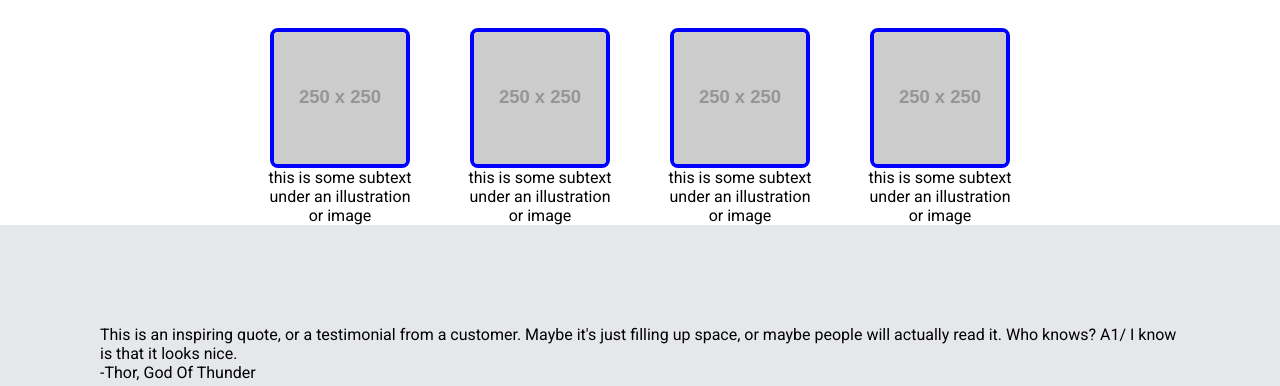
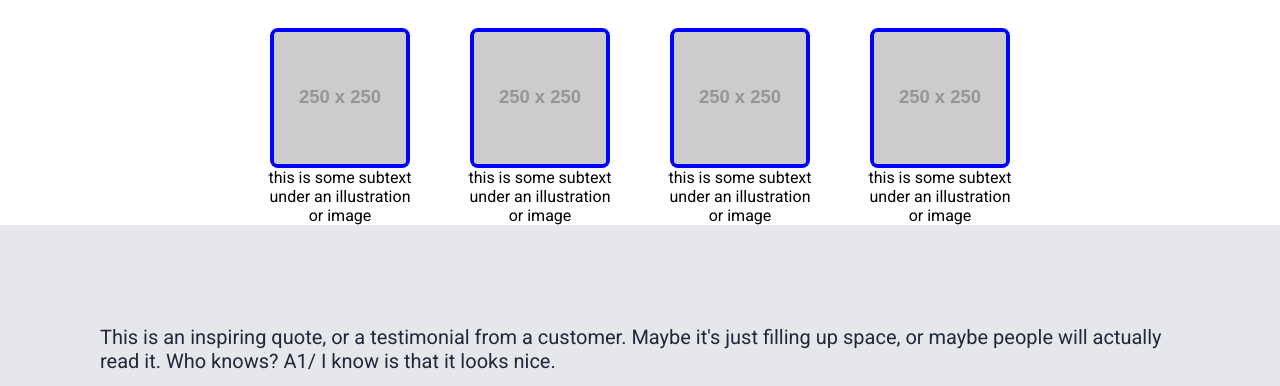
Before and after one commit to theniswara/landing-page-top, a plain HTML site: page index.html in a window 1280 px wide. Shown: the part 566-952 px from the top of the page. Drawn offline with Linux system fonts and the light colour scheme.

Commit message:
Quote Section

```diff
--- a/index.html
+++ b/index.html
@@ -61,11 +61,13 @@
       </div>
     </div>
     <div class="quote">
-      <p>
-        This is an inspiring quote, or a testimonial from a customer. Maybe it's
-        just filling up space, or maybe people will actually read it. Who knows?
-        A1/ I know is that it looks nice.
-      </p>
+      <div class="quote-text">
+        <p>
+          This is an inspiring quote, or a testimonial from a customer. Maybe it's
+          just filling up space, or maybe people will actually read it. Who knows?
+          A1/ I know is that it looks nice.
+        </p>
+      </div>
       <div class="name">
         <p>-Thor, God Of Thunder</p>
       </div>
--- a/style.css
+++ b/style.css
@@ -117,3 +117,19 @@ button {
   padding: 100px;
   flex-direction: column;
 }
+
+.quote-text {
+  display: flex;
+  font-size: 20px;
+  justify-content: center;
+  color: #1F2937;
+  margin-bottom: 20px;
+}
+
+.name {
+  display: flex;
+  justify-content: flex-end;
+}
+.quote-text p {
+  margin: 0;
+}
```
